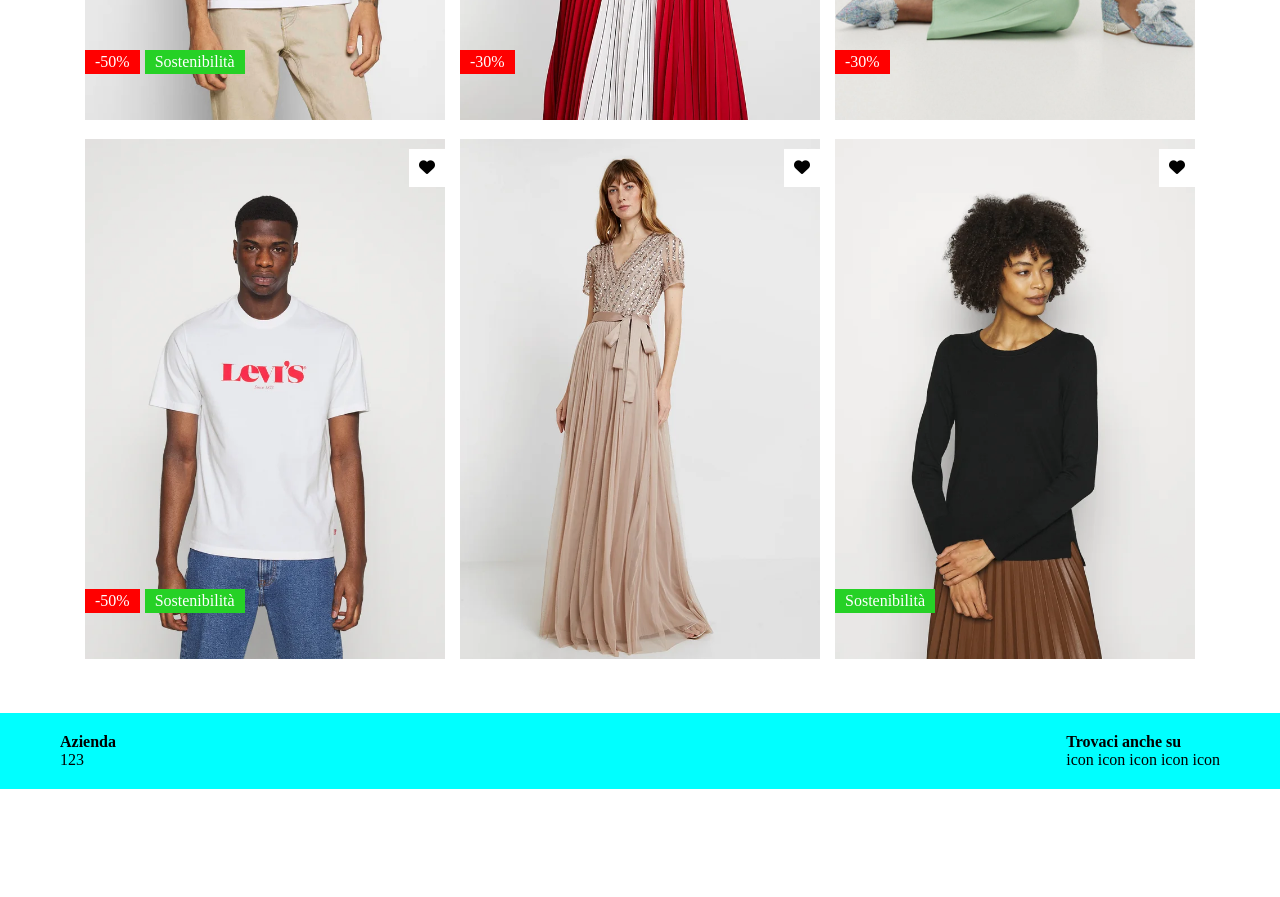
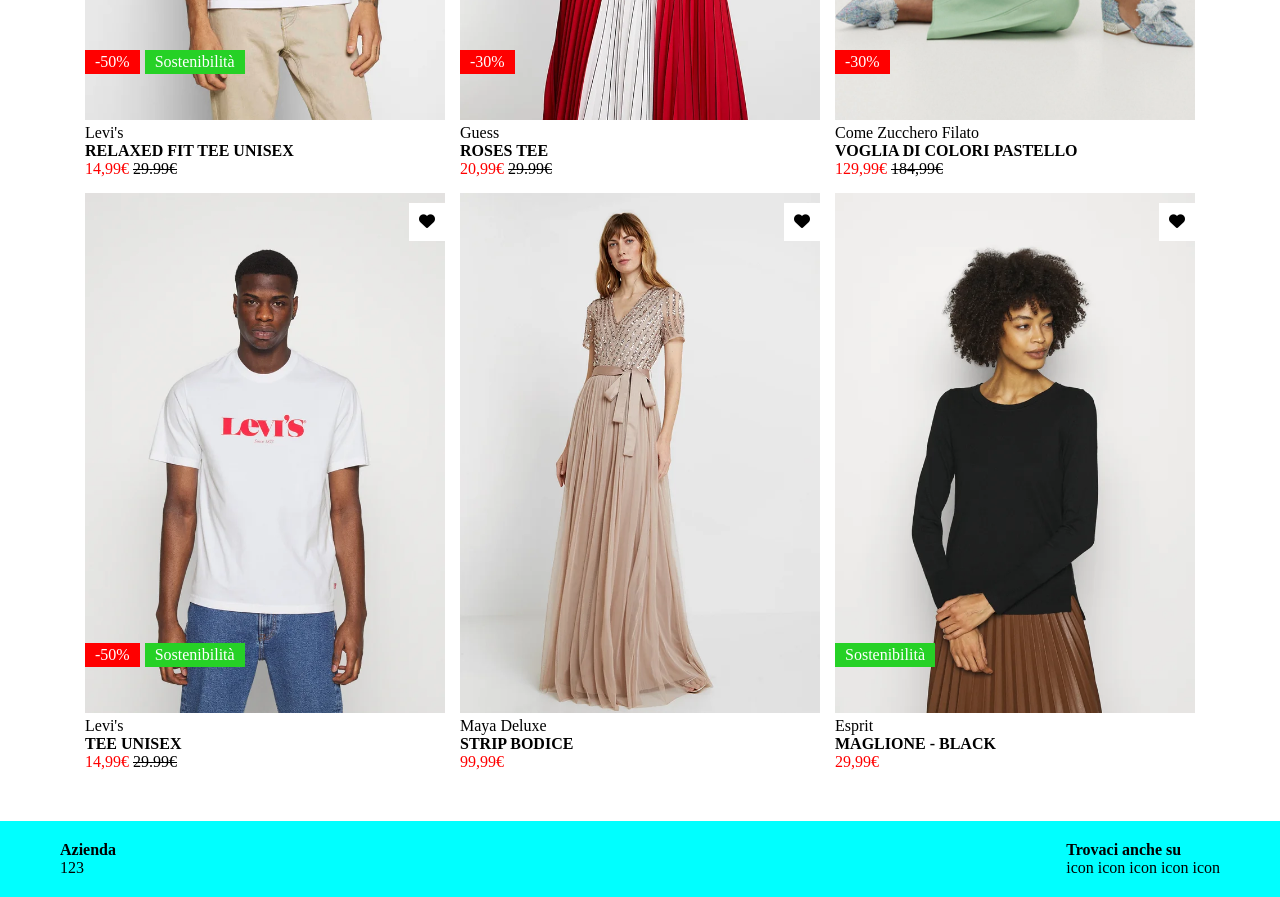
Before and after one commit to andreamaluta/html-css-boolando, a plain HTML site: page index.html in a window 1280 px wide. Shown: the part 500-1397 px from the top of the page. Before the commit the page ends 1289 px from the top, so only its background shows below. Drawn offline with Linux system fonts and the light colour scheme; a web font is replaced by a local one.

Commit message:
[UPD] added description for the image

```diff
--- a/css/style.css
+++ b/css/style.css
@@ -66,6 +66,19 @@
     padding: 10px 10px;
     right: 0px;
     top: 10px;
+}
+
+.new-price{
+    color: red;
+}
+
+.old-price{
+    text-decoration: line-through;
+}
+
+.name{
+    font-size: 16px;
+    font-weight: bold;
 }
 
 /* footer */
--- a/index.html
+++ b/index.html
@@ -48,6 +48,13 @@
                         <i class="fa-solid fa-heart"></i>
                     </div>
                 </div>
+                <div>
+                    <p>Levi's</p>
+                    <div class="name">
+                        RELAXED FIT TEE UNISEX
+                    </div>
+                    <p><span class="new-price">14,99&euro;</span> <span class="old-price">29.99&euro;</span></p>
+                </div>
             </div>
             <div class="main-col">
                 <div class="card pos-relative">
@@ -59,6 +66,13 @@
                         <i class="fa-solid fa-heart"></i>
                     </div>
                 </div>
+                <div>
+                    <p>Guess
+                    <div class="name">
+                        ROSES TEE
+                    </div>
+                    <p><span class="new-price">20,99&euro;</span> <span class="old-price">29.99&euro;</span></p>
+                </div>
             </div>
             <div class="main-col">
                 <div class="card pos-relative">
@@ -69,6 +83,13 @@
                     <div class="heart bg-white">
                         <i class="fa-solid fa-heart"></i>
                     </div>
+                </div>
+                <div>
+                    <p>Come Zucchero Filato</p>
+                    <div class="name">
+                        VOGLIA DI COLORI PASTELLO
+                    </div>
+                    <p><span class="new-price">129,99&euro;</span> <span class="old-price">184,99&euro;</span></p>
                 </div>
             </div>
             <div class="main-col">
@@ -86,6 +107,13 @@
                         <i class="fa-solid fa-heart"></i>
                     </div>
                 </div>
+                <div>
+                    <p>Levi's</p>
+                    <div class="name">
+                        TEE UNISEX
+                    </div>
+                    <p><span class="new-price">14,99&euro;</span> <span class="old-price">29.99&euro;</span></p>
+                </div>
             </div>
             <div class="main-col">
                 <div class="card pos-relative">
@@ -93,6 +121,13 @@
                     <div class="heart bg-white">
                         <i class="fa-solid fa-heart"></i>
                     </div>
+                </div>
+                <div>
+                    <p>Maya Deluxe</p>
+                    <div class="name">
+                        STRIP BODICE
+                    </div>
+                    <p><span class="new-price">99,99&euro;</span></p>
                 </div>
             </div>
             <div class="main-col">
@@ -104,6 +139,13 @@
                     <div class="heart bg-white">
                         <i class="fa-solid fa-heart"></i>
                     </div>
+                </div>
+                <div>
+                    <p>Esprit</p>
+                    <div class="name">
+                        MAGLIONE - BLACK
+                    </div>
+                    <p><span class="new-price">29,99&euro;</span></p>
                 </div>
             </div>
         </div>
```
